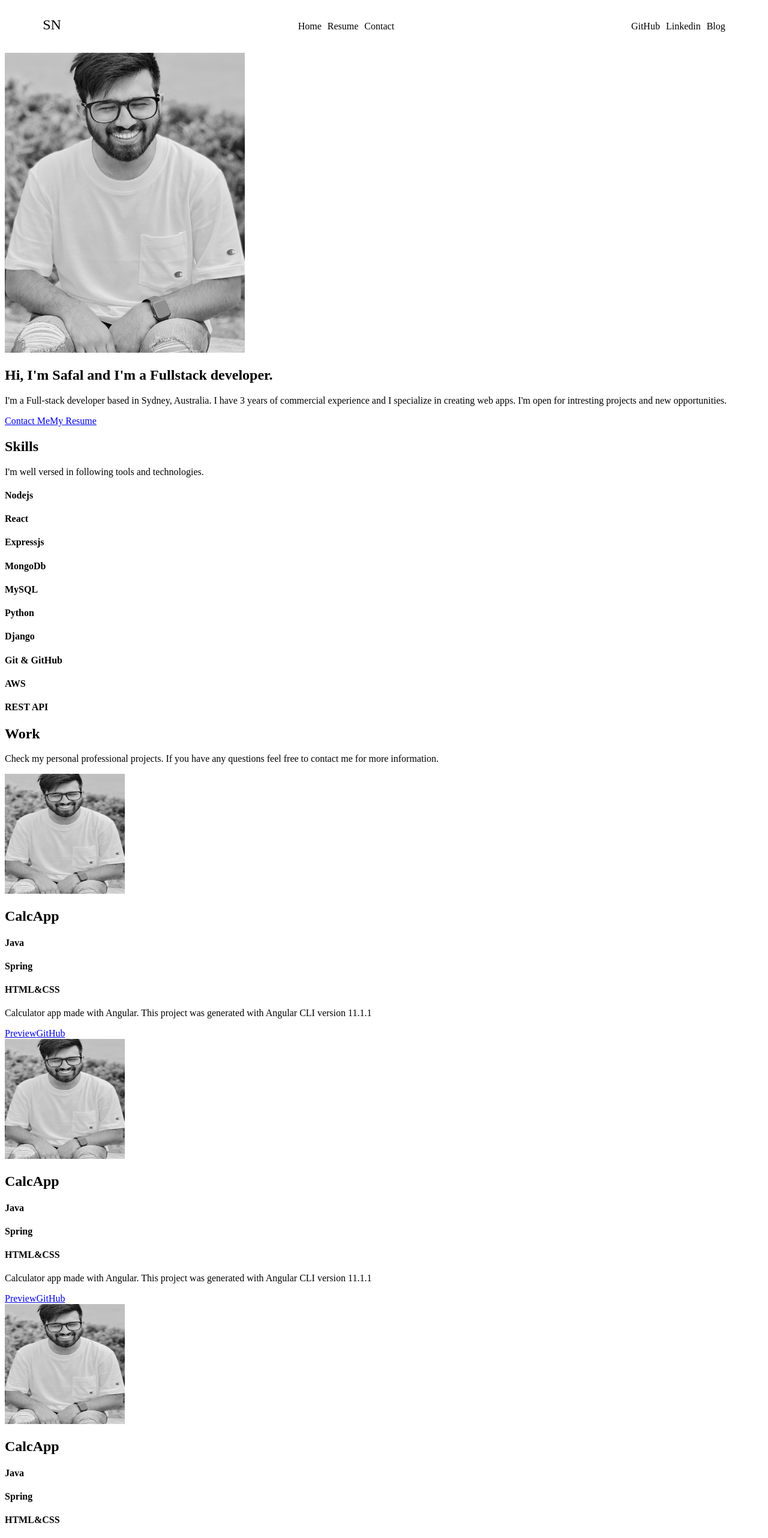
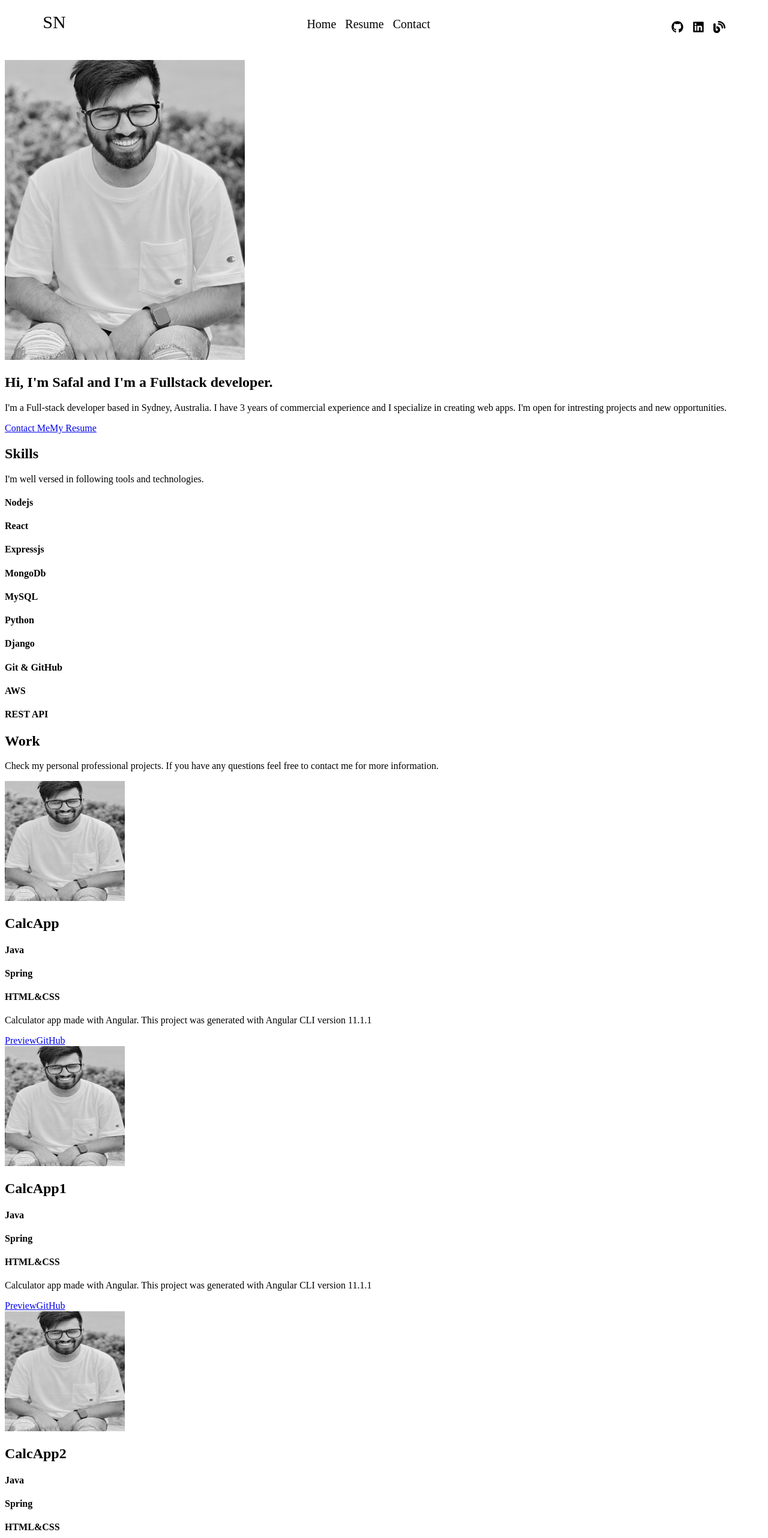
Before and after one commit to safalnpane/portfolio, a Next.js app: page / in a window 1280 px wide. Shown: the top 2564 px of the page at 60% size. Built offline with nearby package versions, Linux system fonts and the light colour scheme.

Commit message:
feat(navigation): add fa icons

```diff
--- a/package.json
+++ b/package.json
@@ -6,6 +6,11 @@
     "lint": "next lint"
   },
   "dependencies": {
+    "@fortawesome/fontawesome-svg-core": "^6.4.2",
+    "@fortawesome/free-brands-svg-icons": "^6.4.2",
+    "@fortawesome/free-regular-svg-icons": "^6.4.2",
+    "@fortawesome/free-solid-svg-icons": "^6.4.2",
+    "@fortawesome/react-fontawesome": "^0.2.0",
     "eslint-config-next": "^13.4.12",
     "next": "^13.4.12",
     "react": "^18.2.0",
--- a/src/app/Work.jsx
+++ b/src/app/Work.jsx
@@ -13,21 +13,21 @@
     },
     {
       imageUrl: "/heroImage.jpeg",
-      name: "CalcApp",
+      name: "CalcApp1",
       description:
         "Calculator app made with Angular. This project was generated with Angular CLI version 11.1.1",
       techUsed: ["Java", "Spring", "HTML&CSS"],
     },
     {
       imageUrl: "/heroImage.jpeg",
-      name: "CalcApp",
+      name: "CalcApp2",
       description:
         "Calculator app made with Angular. This project was generated with Angular CLI version 11.1.1",
       techUsed: ["Java", "Spring", "HTML&CSS"],
     },
     {
       imageUrl: "/heroImage.jpeg",
-      name: "CalcApp",
+      name: "CalcApp3",
       description:
         "Calculator app made with Angular. This project was generated with Angular CLI version 11.1.1",
       techUsed: ["Java", "Spring", "HTML&CSS"],
--- a/src/components/Navigation.jsx
+++ b/src/components/Navigation.jsx
@@ -1,5 +1,8 @@
 // Navigation.jsx
 
+import { FontAwesomeIcon } from "@fortawesome/react-fontawesome";
+import { faGithub, faLinkedin } from "@fortawesome/free-brands-svg-icons";
+import { faBlog } from "@fortawesome/free-solid-svg-icons";
 import styles from "./navigation.module.css";
 
 export default function Navigation() {
@@ -19,13 +22,13 @@
       </div>
       <div>
         <a href="#" className={styles.navLink}>
-          GitHub
+          <FontAwesomeIcon className={styles.faicon} icon={faGithub} />
         </a>
         <a href="#" className={styles.navLink}>
-          Linkedin
+          <FontAwesomeIcon className={styles.faicon} icon={faLinkedin} />
         </a>
         <a href="#" className={styles.navLink}>
-          Blog
+          <FontAwesomeIcon className={styles.faicon} icon={faBlog} />
         </a>
       </div>
     </nav>
--- a/src/components/navigation.module.css
+++ b/src/components/navigation.module.css
@@ -4,6 +4,7 @@
   width: 90%;
   height: 10vh;
   margin: 0 auto;
+  margin-top: 20px;
   display: flex;
   align-items: baseline;
   justify-content: space-between;
@@ -11,10 +12,18 @@
 
 .brand {
   font-weight: normal;
+  font-size: 30px;
+  margin: 0;
 }
 
 .navLink {
   text-decoration: none;
   color: black;
-  padding-left: 10px;
+  padding-left: 15px;
+  font-size: 20px;
 }
+
+.faicon {
+  width: 20px;
+  margin-bottom: -5px;
+}
```
Also changed, not shown: 1 other file (tests, documents, lock files or other folders).
